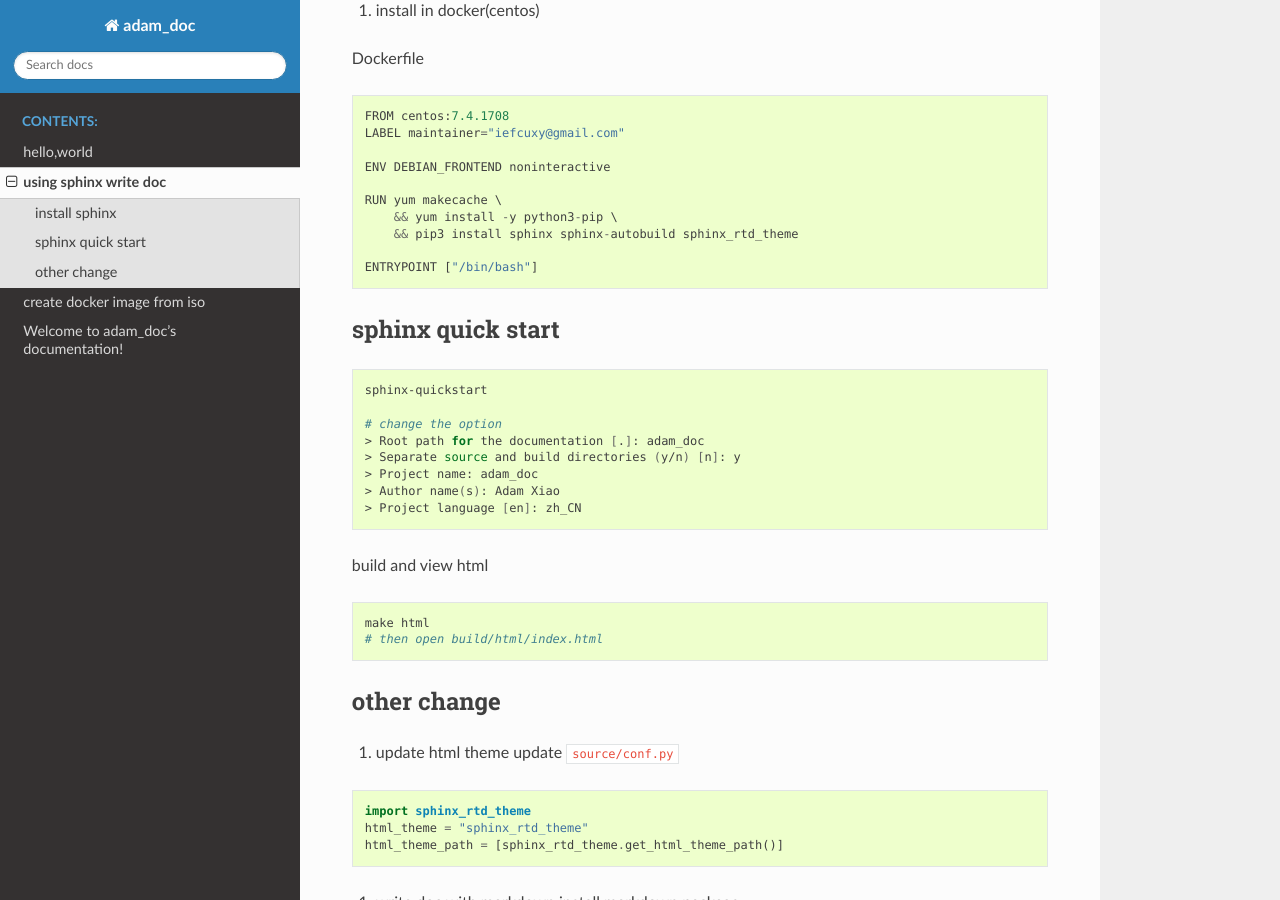
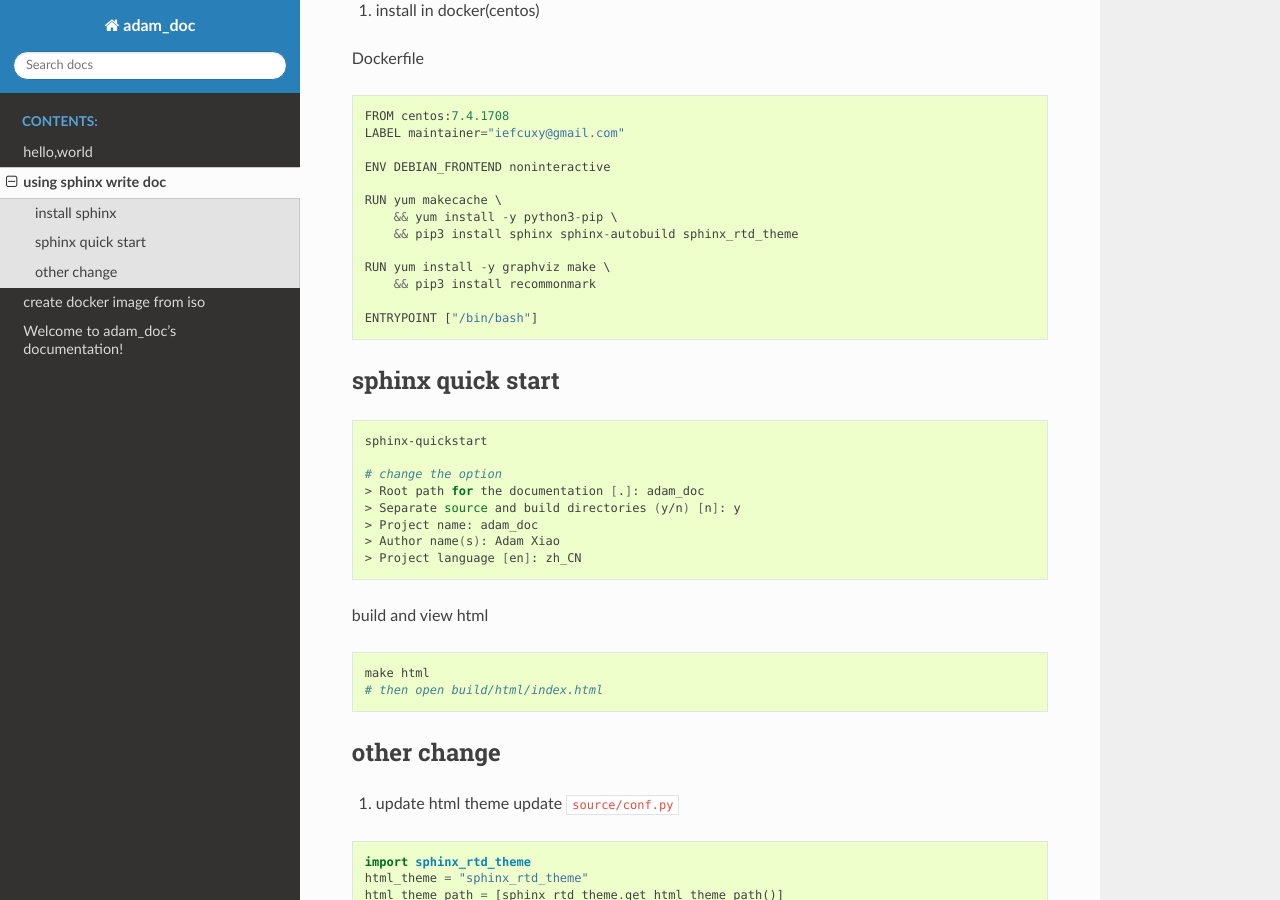
Before and after one commit to adamxiao/adam_doc, a Sphinx documentation site: the page built from source/sphinx_doc.md, in a window 1280 px wide and 900 px high, scrolled down 511 px. Built offline with Sphinx 7.4.7 and the Read the Docs theme 2.0.0, drawn with Linux system fonts in a browser that asks for light colours.

Commit message:
test graphviz success

````diff
--- a/source/sphinx_doc.md
+++ b/source/sphinx_doc.md
@@ -29,6 +29,9 @@ ENV DEBIAN_FRONTEND noninteractive
 RUN yum makecache \
     && yum install -y python3-pip \
     && pip3 install sphinx sphinx-autobuild sphinx_rtd_theme
+
+RUN yum install -y graphviz make \
+    && pip3 install recommonmark
 
 ENTRYPOINT ["/bin/bash"]
 ```
````
